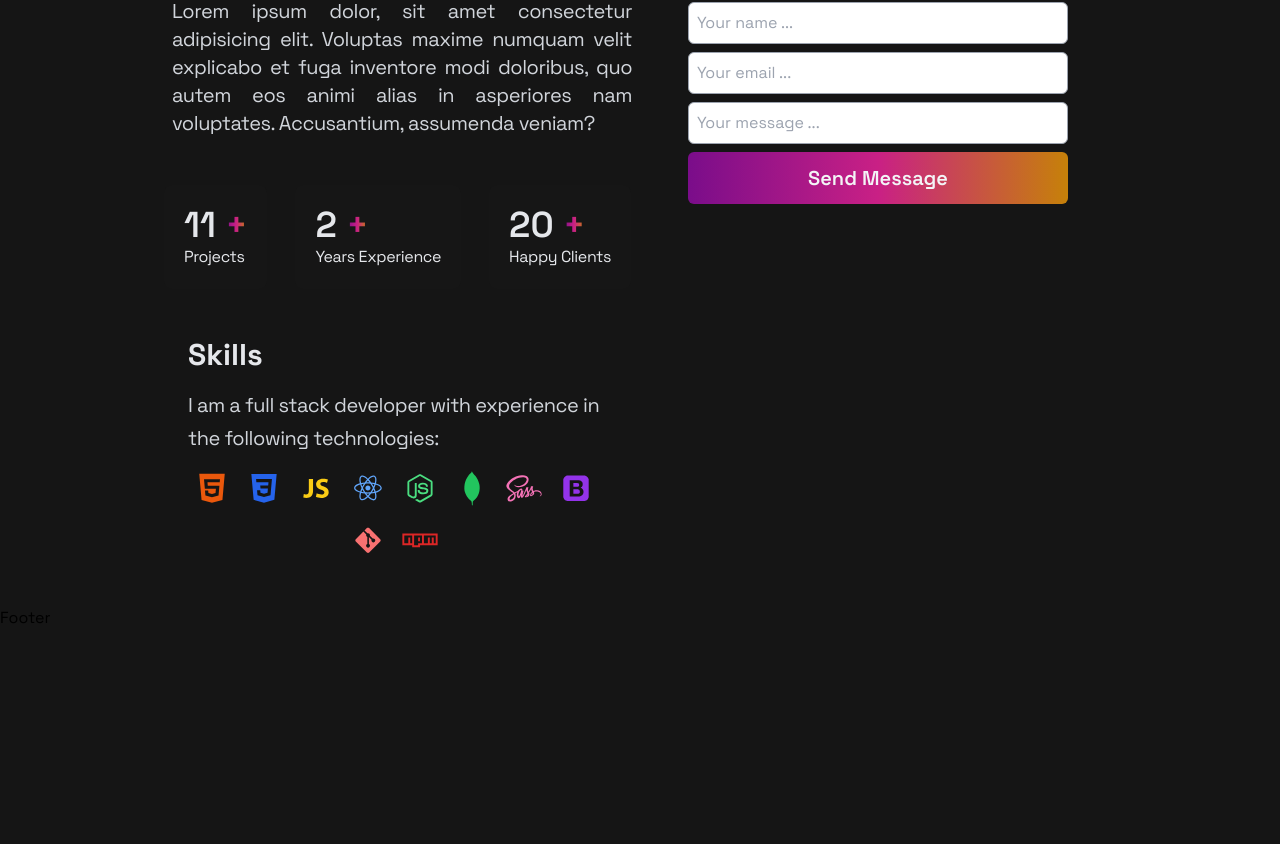
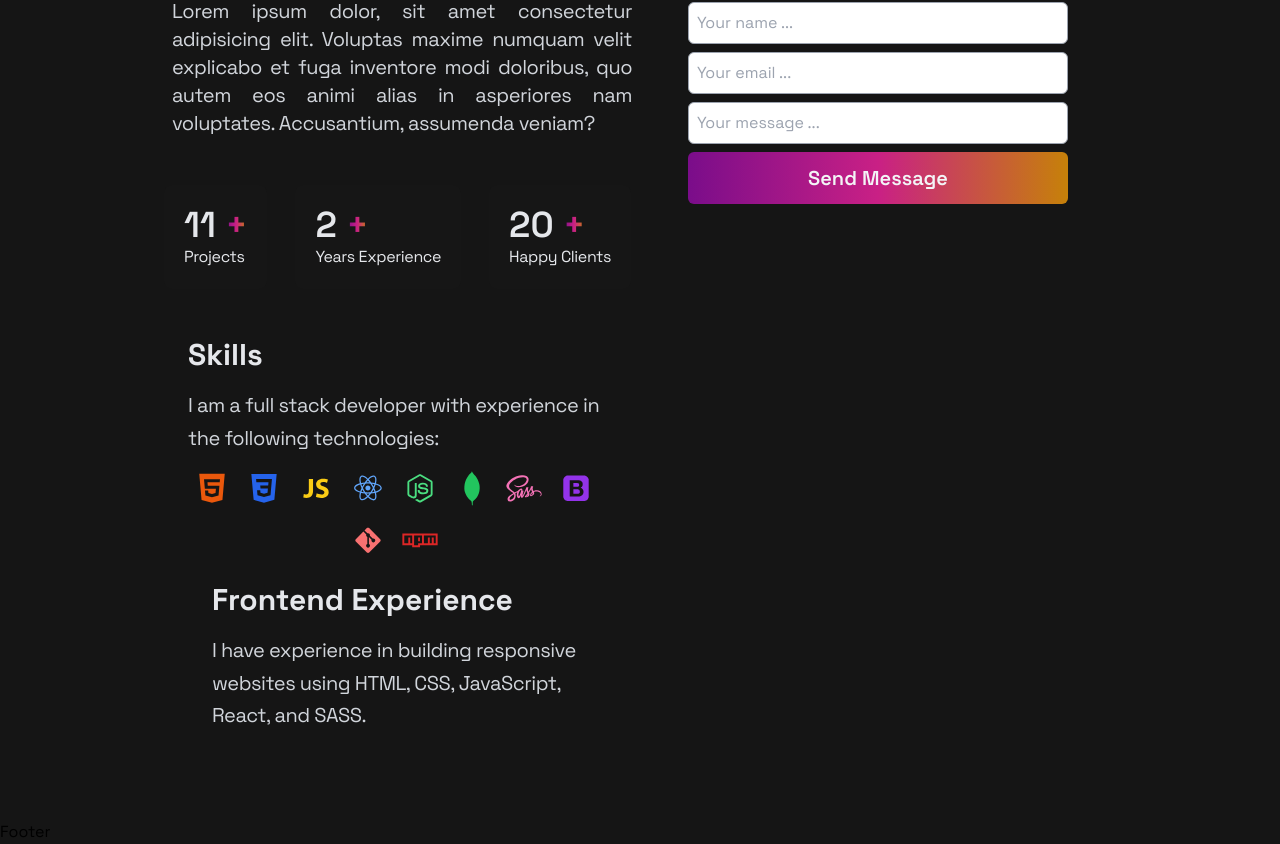
Before and after one commit to njange/portfolio, a React (Vite) app: page / in a window 1280 px wide. Shown: the part 1441-2285 px from the top of the page. Before the commit the page ends 2071 px from the top, so only its background shows below. Built offline with nearby package versions, Linux system fonts and the light colour scheme.

Commit message:
frontend

```diff
--- a/src/components/About.jsx
+++ b/src/components/About.jsx
@@ -34,8 +34,13 @@ const About = () => {
           <DiGit className='text-red-400' />
           <DiNpm className='text-red-600' />
         </div>
-        <div className=''>
+        <div className='p-6'>
+          <h2 className='text-gray-200 text-3xl font-bold mb-4'>Frontend Experience</h2>
+          <p className='text-gray-300 mb-4'>
+            I have experience in building responsive websites using HTML, CSS, JavaScript, React, and
+            SASS.
 
+          </p>
         </div>
 
       </div>
```
